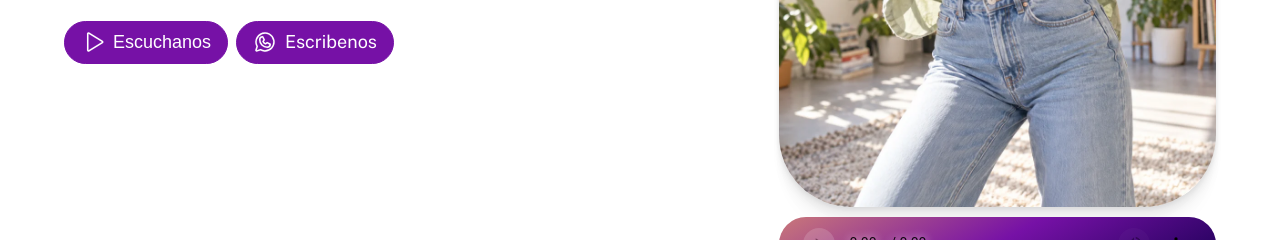
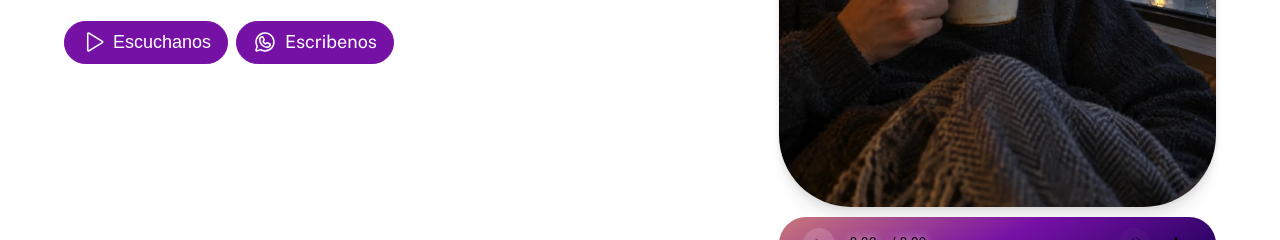
Before and after one commit to ecanaveras/malibustereo, an Astro site: page / in a window 1280 px wide. Shown: the part 560-800 px from the top of the page. Built offline with nearby package versions, Linux system fonts and the light colour scheme; Astro itself is replaced by a stand-in of ours.

Commit message:
use new images

```diff
--- a/src/pages/index.astro
+++ b/src/pages/index.astro
@@ -95,7 +95,7 @@ const projects = (await getCollection('locutores'))
 	//Imagenes
 	// Define un array con las rutas de las imágenes
 	//var imagenes = ["ia_001.jpg", "ia_002.jpg", "ia_003.jpg", "ia_004.jpg", "ia_005.jpg", "ia_006.jpg", "ia_007.jpg"];
-	var imagenes = ["img-intro.webp", "ia-img-001.webp", "ia-img-002.webp", "ia-img-003.webp", "ia-img-004.webp", "ia-img-005.webp", "ia-img-006.webp"];
+	var imagenes = ["img-intro.webp", "ia-img-001.webp", "ia-img-002.webp", "ia-img-003.webp", "ia-img-004.webp", "ia-img-005.webp", "ia-img-006.webp", "ia-img-007.webp", "ia-img-008.webp", "ia-img-009.webp", "ia-img-010.webp", "ia-img-011.webp"];
 
 	// Obtiene el elemento img con id "img-play"
 	var img = document.getElementById('img-play');
```
Also changed, not shown: 1 other file.
